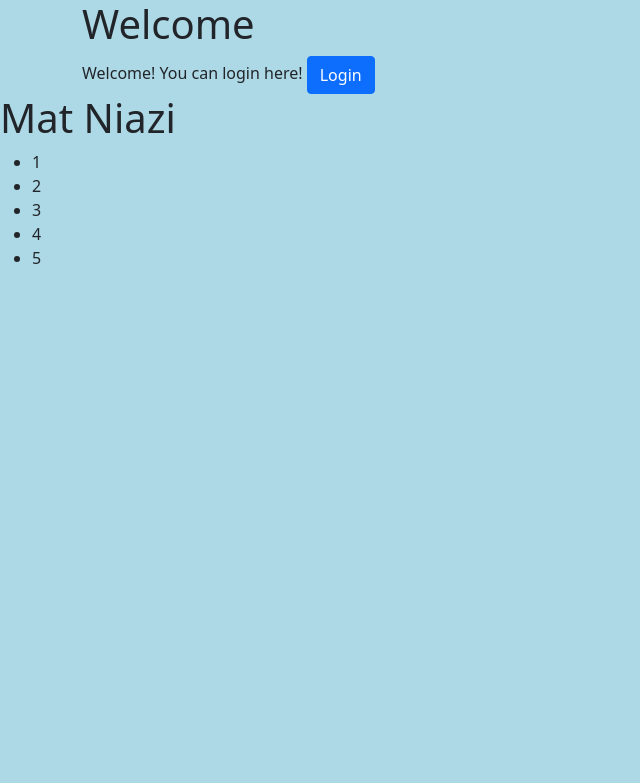
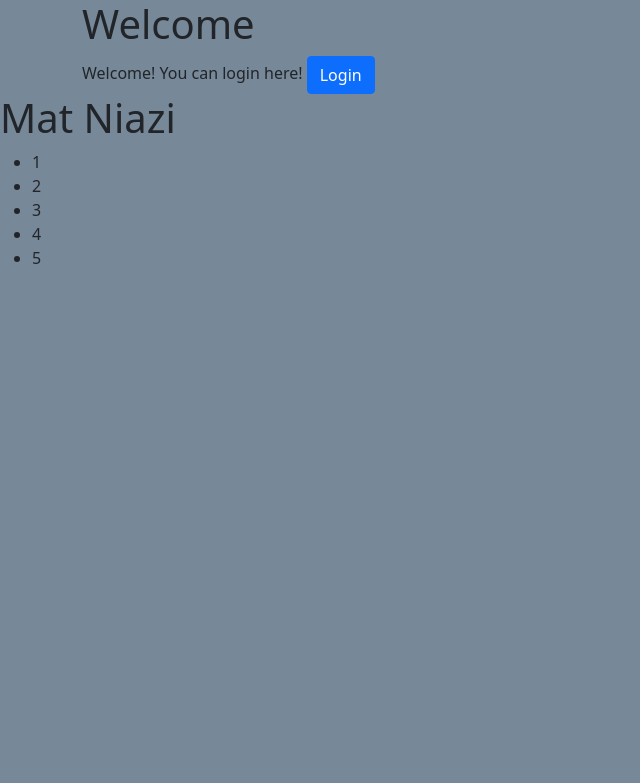
Before and after one commit to AUKNiazi/tutorial-Django, a Django app: page /account/ in a window 1280 px wide. Shown: the top 783 px of the page, without its empty margins (0-640 px from the left). Run offline with Django 3.2, Linux system fonts and the light colour scheme.

Commit message:
end of 6th

```diff
--- a/accounts/static/accounts/styles.css
+++ b/accounts/static/accounts/styles.css
@@ -1,3 +1,3 @@
 body {
-    background: lightblue;
+    background: lightslategray;
 }
```
Also changed, not shown: accounts/templates/accounts/login.html (line endings or trailing spaces).
